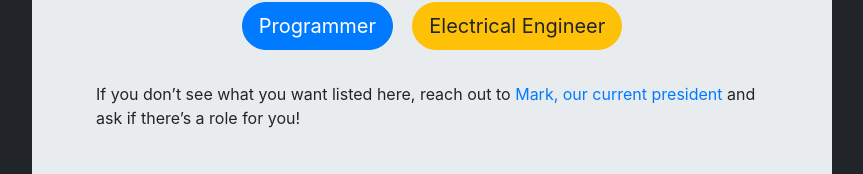
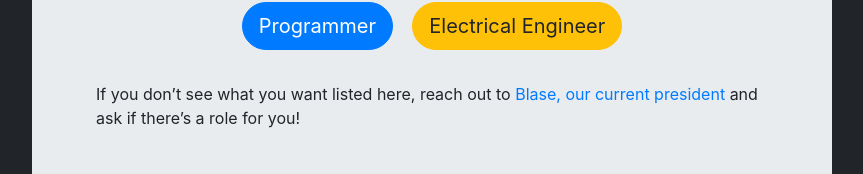
Before and after one commit to sailbot-vt/web_front_end, a Vue app: page / in a window 1280 px wide. Shown: the part 1180-1354 px from the top of the page, without its empty margins (208-1071 px from the left). Built offline with nearby package versions, Linux system fonts and the light colour scheme.

Commit message:
Fixed current president

```diff
--- a/src/components/ApplyHero.vue
+++ b/src/components/ApplyHero.vue
@@ -12,7 +12,7 @@
         <b-button pill variant="warning" href="https://forms.gle/VekHEwATZY2jcadV7" size="lg">Electrical Engineer</b-button>
       </div>
 
-      <p>If you don&rsquo;t see what you want listed here, reach out to <a href="mailto:mark.shepheard@vt.edu">Mark, our current president</a> and ask if there&rsquo;s a role for you!</p>
+      <p>If you don&rsquo;t see what you want listed here, reach out to <a href="mailto:blasemc1@vt.edu">Blase, our current president</a> and ask if there&rsquo;s a role for you!</p>
     </b-jumbotron>
   </section>
 </template>
```
